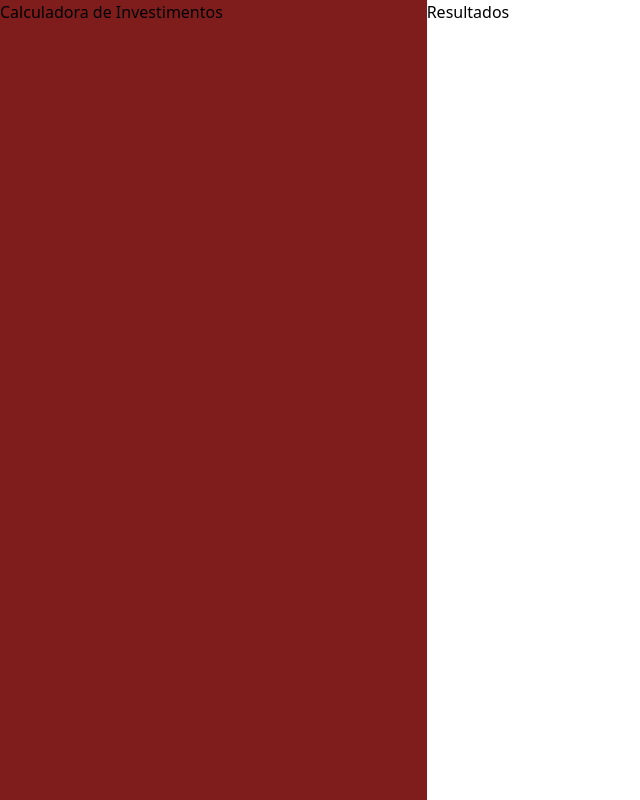
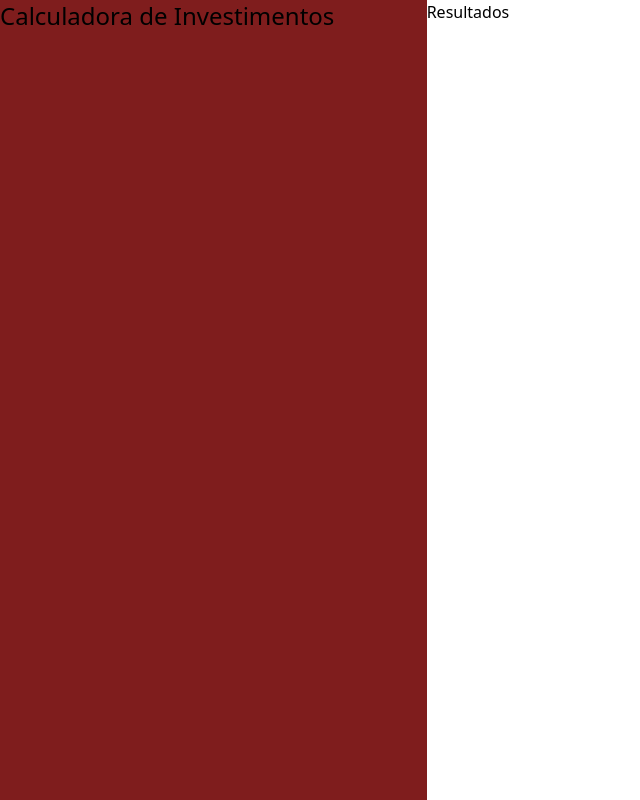
Before and after one commit to matheusgsaraiva/projetoCalculadoraInvestimentos, a website built with Vite: page index.html in a window 1280 px wide. Shown: the whole page, without its empty margins (0-640 px from the left). Built offline with nearby package versions, Linux system fonts and the light colour scheme.

Commit message:
título em letra grande

```diff
--- a/index.html
+++ b/index.html
@@ -11,7 +11,8 @@
   <body class="h-[100dvh] grid grid-cols-3 grid-rows-2">
     <!-- row-span-2 significa que o aside vai ocupar duas linhas do grid -->
     <aside class="bg-red-900 row-span-2">
-      <h1 class="">Calculadora de Investimentos</h1>
+      <!-- aqui temos que escolher as font-size do talwind, vamos usar um tamanho um pouco grande -->
+      <h1 class="text-2xl">Calculadora de Investimentos</h1>
     </aside>
     <main>
       <p>Resultados</p>
--- a/package.json
+++ b/package.json
@@ -12,6 +12,6 @@
     "autoprefixer": "^10.4.19",
     "postcss": "^8.4.38",
     "tailwindcss": "^3.4.3",
-    "vite": "^5.2.0"
+    "vite": "^5.2.8"
   }
 }
```
Also changed, not shown: 1 other file.
